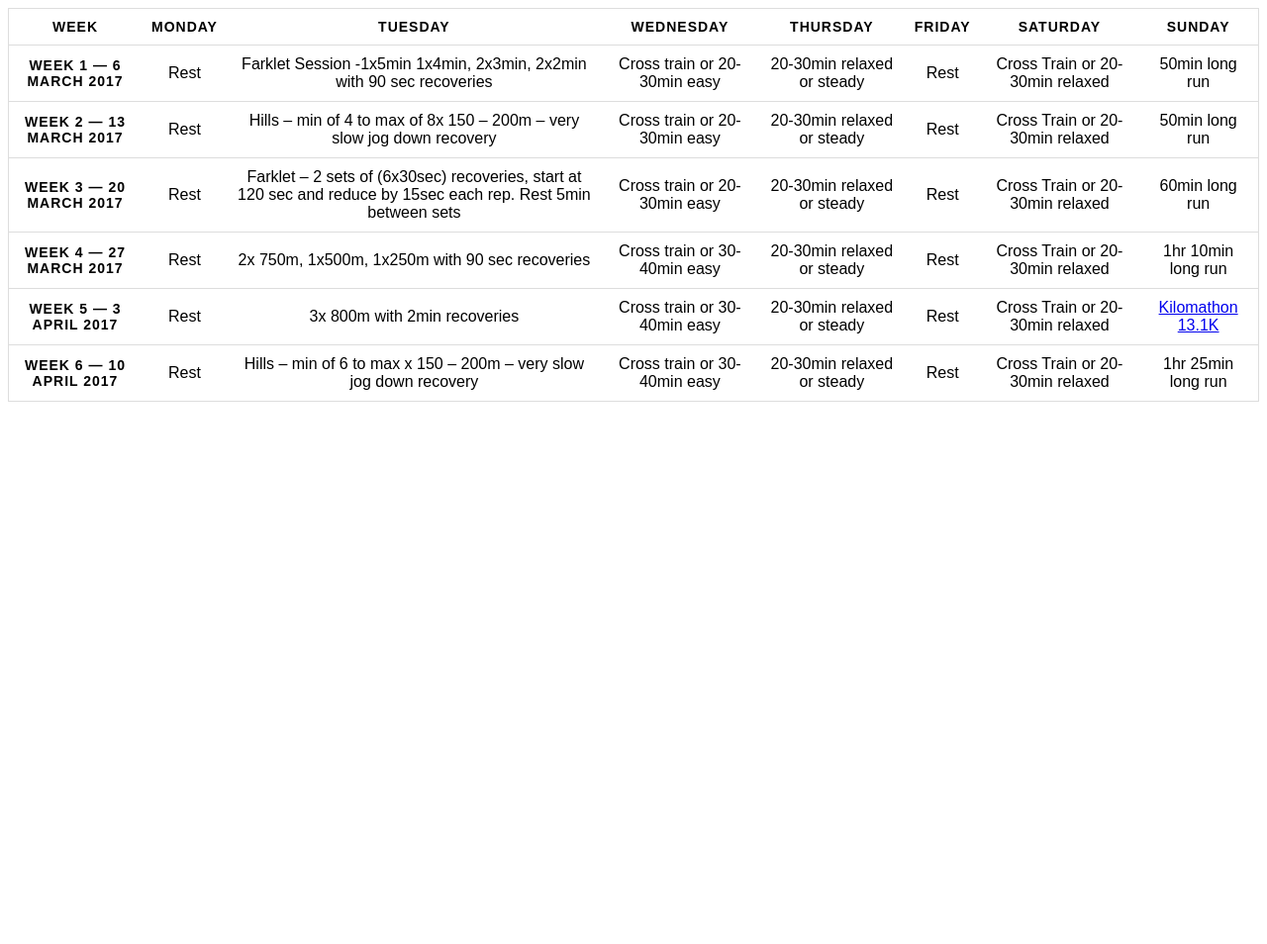
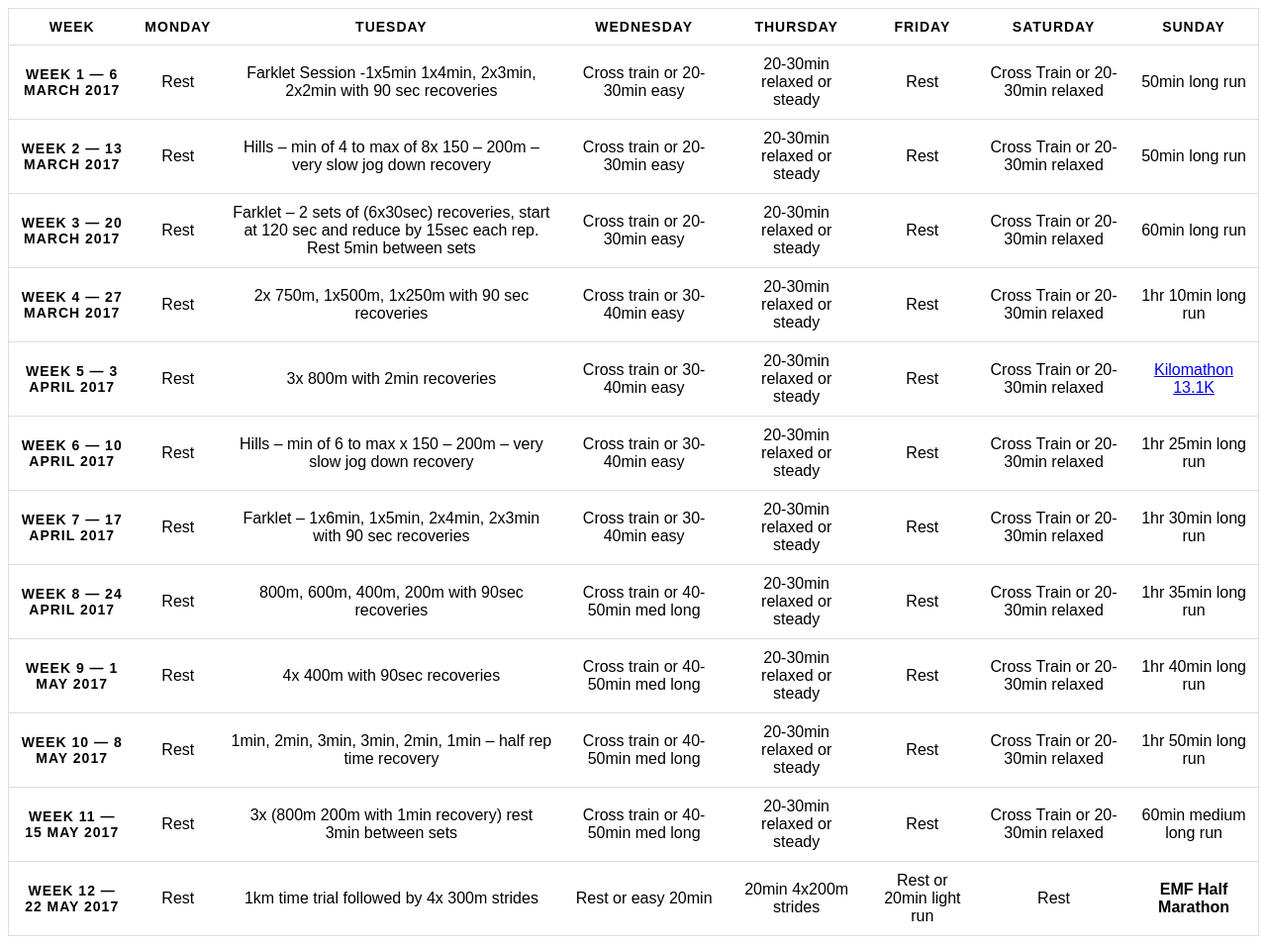
Before and after one commit to charlesrt/EDINBURGH-HALF-MARATHON-RESPONSIVE-TRAINING-PLAN, a plain HTML site: page index.html in a window 1280 px wide. Shown: the whole page at 99% size. Before the commit the page ends 800 px from the top, so only its background shows below. Drawn offline with Linux system fonts and the light colour scheme.

Commit message:
Update table with all 12 weeks

```diff
--- a/index.html
+++ b/index.html
@@ -3,19 +3,14 @@
     <head>
         <meta charset="utf-8">
         <meta http-equiv="x-ua-compatible" content="ie=edge">
-        <title>EDINBURGH HALF MARATHON RESPONSIVE TRAINING PLAN</title>
-        <meta name="description" content="">
+        <title>Edinburgh half marathon training plan responsive table</title>
+        <meta name="description" content="The official training plan table is unusable on a mobile device, so I did one that is.">
         <meta name="viewport" content="width=device-width, initial-scale=1">
 
         <link rel="apple-touch-icon" href="apple-touch-icon.png">
-        <!-- Place favicon.ico in the root directory -->
-
-        <!--<link rel="stylesheet" href="css/normalize.css">-->
         <link rel="stylesheet" href="css.css">
-        <!--<script src="js/vendor/modernizr-2.8.3.min.js"></script>-->
     </head>
     <body>
-
       <table>
   <thead>
     <tr>
@@ -90,90 +85,67 @@
       <td data-label="Saturday">Cross Train or 20-30min relaxed</td>
       <td data-label="Sunday">1hr 25min long run</td>
     </tr>
-
-  </tbody>
-</table>
-
-
-<!--
-
-06/03/2017
-13/03/2017
-20/03/2017
-27/03/2017
-03/04/2017
-10/04/2017
-17/04/2017
-24/04/2017
-01/05/2017
-08/05/2017
-15/05/2017
-22/05/2017
-
     <tr>
-<td><span style="color: #000000;">7</span></td>
-<td><span style="color: #000000;">Rest</span></td>
-<td><span style="color: #000000;">Farklet – 1x6min, 1x5min, 2x4min, 2x3min with 90 sec recoveries</span></td>
-<td><span style="color: #000000;">Cross train or 30-40min easy</span></td>
-<td><span style="color: #000000;">20-30min relaxed or steady &nbsp;</span></td>
-<td><span style="color: #000000;">Rest&nbsp;</span></td>
-<td><span style="color: #000000;">Cross Train or 20-30min relaxed &nbsp;</span></td>
-<td><span style="color: #000000;">1hr 30min long run</span></td>
+      <th>Week 7 &mdash; 17 April 2017</th>
+      <td data-label="Monday">Rest</td>
+      <td data-label="Tuesday">Farklet – 1x6min, 1x5min, 2x4min, 2x3min with 90 sec recoveries</td>
+      <td data-label="Wednesday">Cross train or 30-40min easy</td>
+      <td data-label="Thursday">20-30min relaxed or steady</td>
+      <td data-label="Friday">Rest</td>
+      <td data-label="Saturday">Cross Train or 20-30min relaxed</td>
+      <td data-label="Sunday">1hr 30min long run</td>
     </tr>
     <tr>
-<td><span style="color: #000000;">8</span></td>
-<td><span style="color: #000000;">Rest</span></td>
-<td><span style="color: #000000;">800m, 600m, 400m, 200m with 90sec recoveries</span></td>
-<td><span style="color: #000000;">Cross train or 40-50min med long</span></td>
-<td><span style="color: #000000;">20-30min relaxed or steady &nbsp;</span></td>
-<td><span style="color: #000000;">Rest&nbsp;</span></td>
-<td><span style="color: #000000;">Cross Train or 20-30min relaxed &nbsp;</span></td>
-<td><span style="color: #000000;">1hr 35min long run</span></td>
+      <th>Week 8 &mdash; 24 April 2017</th>
+      <td data-label="Monday">Rest</td>
+      <td data-label="Tuesday">800m, 600m, 400m, 200m with 90sec recoveries</td>
+      <td data-label="Wednesday">Cross train or 40-50min med long</td>
+      <td data-label="Thursday">20-30min relaxed or steady</td>
+      <td data-label="Friday">Rest</td>
+      <td data-label="Saturday">Cross Train or 20-30min relaxed</td>
+      <td data-label="Sunday">1hr 35min long run</td>
     </tr>
     <tr>
-<td><span style="color: #000000;">9</span></td>
-<td><span style="color: #000000;">Rest</span></td>
-<td><span style="color: #000000;">4x 400m with 90sec recoveries</span></td>
-<td><span style="color: #000000;">Cross train or 40-50min med long&nbsp;</span></td>
-<td><span style="color: #000000;">20-30min relaxed or steady &nbsp;</span></td>
-<td><span style="color: #000000;">Rest&nbsp;</span></td>
-<td><span style="color: #000000;">Cross Train or 20-30min relaxed &nbsp;</span></td>
-<td><span style="color: #000000;">1hr 40min long run</span></td>
+      <th>Week 9 &mdash; 1 May 2017</th>
+      <td data-label="Monday">Rest</td>
+      <td data-label="Tuesday">4x 400m with 90sec recoveries</td>
+      <td data-label="Wednesday">Cross train or 40-50min med long</td>
+      <td data-label="Thursday">20-30min relaxed or steady</td>
+      <td data-label="Friday">Rest</td>
+      <td data-label="Saturday">Cross Train or 20-30min relaxed</td>
+      <td data-label="Sunday">1hr 40min long run</td>
     </tr>
     <tr>
-<td><span style="color: #000000;">10</span></td>
-<td><span style="color: #000000;">Rest</span></td>
-<td><span style="color: #000000;">1min, 2min, 3min, 3min, 2min, 1min – half rep time recovery</span></td>
-<td><span style="color: #000000;">Cross train or 40-50min med long</span></td>
-<td><span style="color: #000000;">20-30min relaxed or steady</span></td>
-<td><span style="color: #000000;">Rest&nbsp;</span></td>
-<td><span style="color: #000000;">Cross Train or 20-30min relaxed &nbsp;</span></td>
-<td><span style="color: #000000;">1hr 50min long run</span></td>
+      <th>Week 10 &mdash; 8 May 2017</th>
+      <td data-label="Monday">Rest</td>
+      <td data-label="Tuesday">1min, 2min, 3min, 3min, 2min, 1min – half rep time recovery</td>
+      <td data-label="Wednesday">Cross train or 40-50min med long</td>
+      <td data-label="Thursday">20-30min relaxed or steady</td>
+      <td data-label="Friday">Rest</td>
+      <td data-label="Saturday">Cross Train or 20-30min relaxed</td>
+      <td data-label="Sunday">1hr 50min long run</td>
     </tr>
     <tr>
-<td><span style="color: #000000;">11</span></td>
-<td><span style="color: #000000;">Rest</span></td>
-<td><span style="color: #000000;">3x (800m 200m with 1min recovery) rest 3min between sets</span></td>
-<td><span style="color: #000000;">Cross train or 40-50min med long</span></td>
-<td><span style="color: #000000;">20-30min relaxed or steady</span></td>
-<td><span style="color: #000000;">Rest&nbsp;</span></td>
-<td><span style="color: #000000;">Cross Train or 20-30min relaxed &nbsp;</span></td>
-<td><span style="color: #000000;">60min medium long run</span></td>
+      <th>Week 11 &mdash; 15 May 2017</th>
+      <td data-label="Monday">Rest</td>
+      <td data-label="Tuesday">3x (800m 200m with 1min recovery) rest 3min between sets</td>
+      <td data-label="Wednesday">Cross train or 40-50min med long</td>
+      <td data-label="Thursday">20-30min relaxed or steady</td>
+      <td data-label="Friday">Rest</td>
+      <td data-label="Saturday">Cross Train or 20-30min relaxed</td>
+      <td data-label="Sunday">60min medium long run</td>
     </tr>
     <tr>
-<td><span style="color: #000000;">12</span></td>
-<td><span style="color: #000000;">Rest</span></td>
-<td><span style="color: #000000;">1km time trial followed by 4x 300m strides</span></td>
-<td><span style="color: #000000;">Rest or easy 20min</span></td>
-<td><span style="color: #000000;">20min 4x200m strides</span></td>
-<td><span style="color: #000000;">Rest or 20min light run</span></td>
-<td><span style="color: #000000;">Rest</span></td>
-<td><span style="color: #000000;"><strong>EMF Half Marathon</strong></span></td>
+      <th>Week 12 &mdash; 22 May 2017</th>
+      <td data-label="Monday">Rest</td>
+      <td data-label="Tuesday">1km time trial followed by 4x 300m strides</td>
+      <td data-label="Wednesday">Rest or easy 20min</td>
+      <td data-label="Thursday">20min 4x200m strides</td>
+      <td data-label="Friday">Rest or 20min light run</td>
+      <td data-label="Saturday">Rest</td>
+      <td data-label="Sunday"><strong>EMF Half Marathon</strong></td>
     </tr>
   </tbody>
 </table>
-
--->
-
   </body>
 </html>
```
Lines whose indentation alone changed are shown as unchanged.
